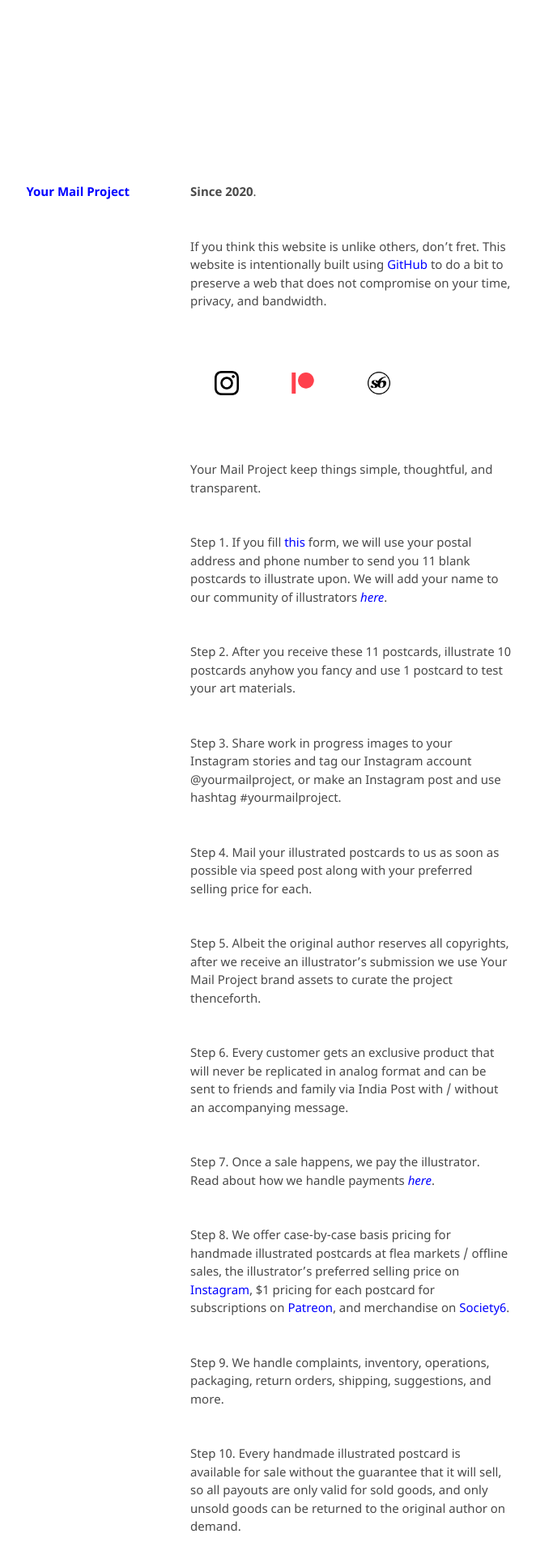
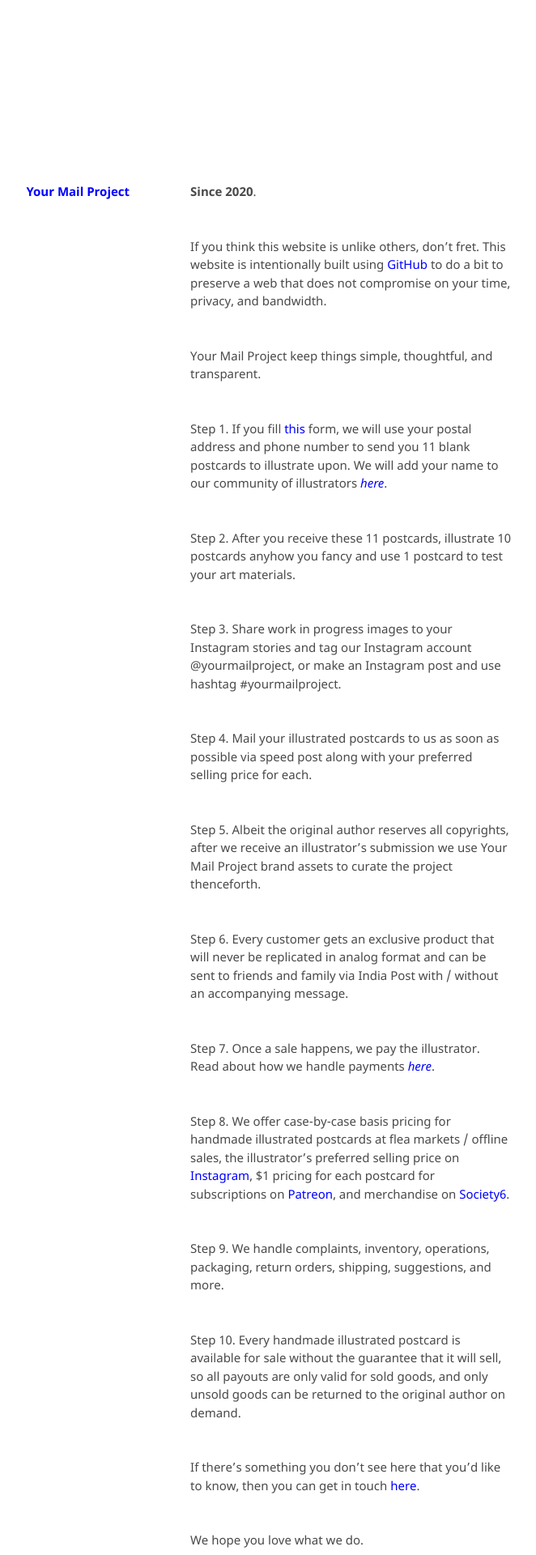
Before and after one commit to kvshvlin/yourmailproject, a Jekyll site: the page built from index.md, in a window 1280 px wide. Shown: the top 1920 px of the page at 81% size, without its empty margins (423-1085 px from the left). Built offline with Jekyll 4.4.1, drawn with Linux system fonts in a browser that asks for light colours; our own code applies the rules of GitHub Pages for plain Markdown files.

Commit message:
Update index.md

```diff
--- a/index.md
+++ b/index.md
@@ -1,10 +1,6 @@
 **Since 2020**.
 
 If you think this website is unlike others, don't fret. This website is intentionally built using <a href="https://github.com/kushalsamant/yourmailproject" target="_blank">GitHub</a> to do a bit to preserve a web that does not compromise on your time, privacy, and bandwidth.
-
-<a href="https://www.instagram.com/yourmailproject" target="_blank"><img src="/assets/img/logoinstagram.png" alt="Instagram" style="width:30px"></a>
-<a href="https://www.patreon.com/yourmailproject?fan_landing=true" target="_blank"><img src="/assets/img/logopatreon.png" alt="Patreon" style="width:30px"></a>
-<a href="https://www.society6.com/yourmailproject" target="_blank"><img src="/assets/img/logosociety6.png" alt="Society6" style="width:30px"></a>
 
 Your Mail Project keep things simple, thoughtful, and transparent.
 
@@ -34,3 +30,7 @@
 
 > "Nothing boots as fast as pen and paper."
 > Sir Norman Robert Foster.
+
+<a href="https://www.instagram.com/yourmailproject" target="_blank"><img src="/assets/img/logoinstagram.png" alt="Instagram" style="width:30px"></a>
+<a href="https://www.patreon.com/yourmailproject?fan_landing=true" target="_blank"><img src="/assets/img/logopatreon.png" alt="Patreon" style="width:30px"></a>
+<a href="https://www.society6.com/yourmailproject" target="_blank"><img src="/assets/img/logosociety6.png" alt="Society6" style="width:30px"></a>
```
